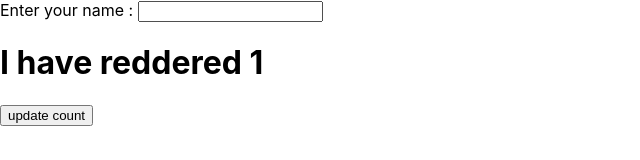
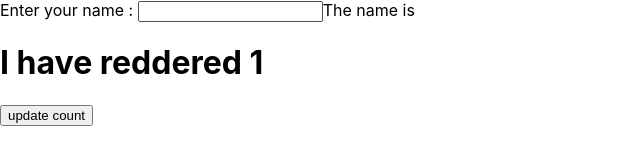
Before and after one commit to rasathuraikaran/react, a React (Create React App) app: page / in a window 1280 px wide. Shown: the top 160 px of the page, without its empty margins (0-640 px from the left). Built offline with nearby package versions, Linux system fonts and the light colour scheme.

Commit message:
getting input value to State

```diff
--- a/src/components/Myform.js
+++ b/src/components/Myform.js
@@ -1,10 +1,14 @@
+import { useState } from "react";
 function Myform() {
+ const [name, setName] = useState("");
  return (
   <form>
    <label>
     {" "}
-    Enter your name : <input type="text" />
+    Enter your name :{" "}
+    <input type="text" onChange={(event) => setName(event.target.value)} />
    </label>
+   <label htmlFor="">The name is {name}</label>
   </form>
  );
 }
```
